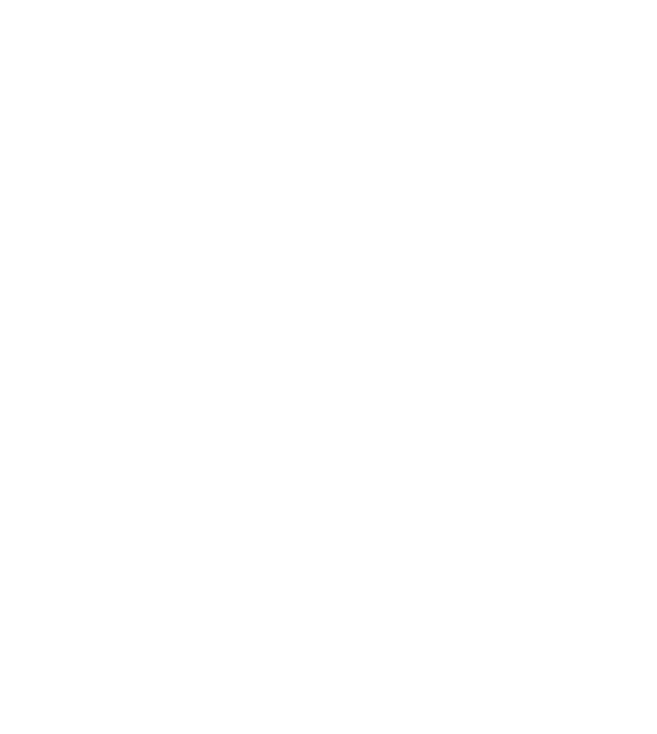
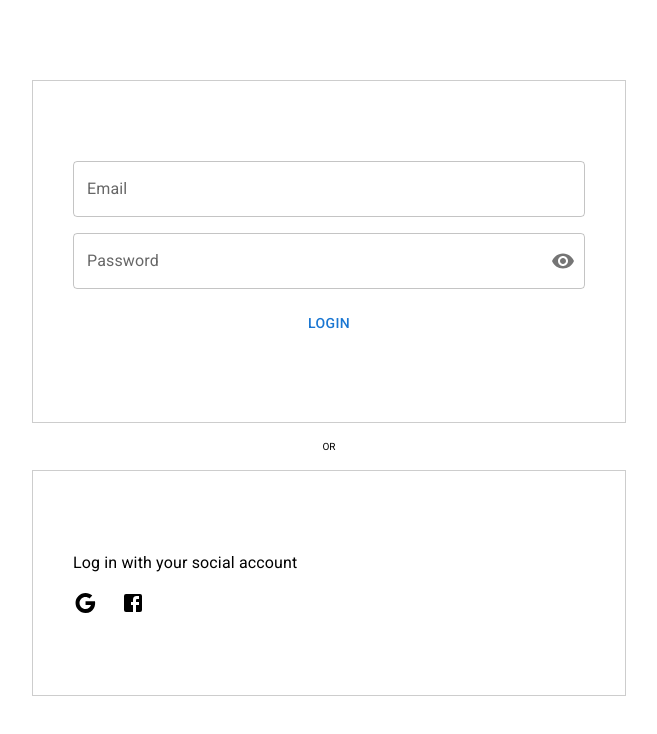
Before and after one commit to sedadiriker/Redux-Toolkit-TheNews, a React (Create React App) app: page /login in a window 1280 px wide. Shown: the top 734 px of the page, without its empty margins (319-976 px from the left). Built offline with nearby package versions, Linux system fonts and the light colour scheme.

Commit message:
create login page

```diff
--- a/src/App.js
+++ b/src/App.js
@@ -1,10 +1,12 @@
+import { Provider } from "react-redux";
 import AppRouter from "./router/AppRouter";
+import { store } from "./app/store";
 
 function App() {
   return (
-    <div className="App">
+    <Provider store={store}>
       <AppRouter/>
-    </div>
+    </Provider>
   );
 }
 
--- /dev/null
+++ b/src/app/store.jsx
@@ -0,0 +1,10 @@
+import { configureStore } from "@reduxjs/toolkit";
+import loginReducer from "../features/loginSlice";
+import newsReducer from "../features/newsSlice";
+
+export const store = configureStore({
+    reducer:{
+        login:loginReducer,
+        news:newsReducer
+    }
+})
--- /dev/null
+++ b/src/components/Navbar.jsx
@@ -0,0 +1,11 @@
+import React from 'react'
+
+const Navbar = () => {
+  return (
+    <div>
+
+    </div>
+  )
+}
+
+export default Navbar
--- /dev/null
+++ b/src/features/loginSlice.jsx
@@ -0,0 +1,20 @@
+import { createSlice } from '@reduxjs/toolkit'
+
+const initialState = {
+    user:{email:"",password:""}
+}
+
+const loginSlice = createSlice({
+  name: "login",
+  initialState,
+  reducers: {
+    setUser : (state,{payload}) => {
+        state.user = payload
+    }
+
+  }
+});
+
+export const {setUser} = loginSlice.actions
+
+export default loginSlice.reducer
--- /dev/null
+++ b/src/features/newsSlice.jsx
@@ -0,0 +1,42 @@
+import { createAsyncThunk, createSlice } from '@reduxjs/toolkit'
+import axios from 'axios'
+
+const initialState = {
+    newsData : [],
+    loading: false,
+    error:false
+}
+
+export const getNews = createAsyncThunk(
+    "getNews",
+    async () => {
+        const API_KEY = process.env.REACT_APP_apikey
+        const URL = `https://newsapi.org/v2/top-headlines?country=tr&apiKey=${API_KEY}`
+        const {data} = await axios(URL)
+        return data.articles
+    }
+)
+const newsSlice = createSlice({
+  name: "news",
+  initialState,
+  reducers: {
+
+  },
+  extraReducers:(builder) => {
+    builder.addCase(getNews.pending, (state)=> {
+        state.loading = true
+    })
+    .addCase(getNews.fulfilled,(state,{payload})=> {
+        state.loading = false
+        state.newsData = payload
+    })
+    .addCase(getNews.rejected,(state)=>{
+        state.error = true
+        state.loading = false
+    })
+}
+});
+
+export const {} = newsSlice.actions
+
+export default newsSlice.reducer
--- a/src/pages/Home.jsx
+++ b/src/pages/Home.jsx
@@ -1,11 +1,48 @@
-import React from 'react'
+import React, { useEffect } from "react";
+import { useDispatch, useSelector } from "react-redux";
+import { getNews } from "../features/newsSlice";
+import { Box, Grid } from "@mui/material";
 
 const Home = () => {
+  const dispatch = useDispatch();
+  const { newsData } = useSelector((state) => state.news);
+  console.log(newsData);
+
+  useEffect(() => {
+    dispatch(getNews());
+  }, []);
   return (
-    <div>
+    <Box>
+  <Grid container spacing={2}>
+    {/* İlk haber öğesi */}
+    <Grid item  xs={12} md={6}>
+      <p>İlk haber (2 satırlık alan)</p>
+    </Grid>
+    {/* Diğer haber öğeleri */}
+    <Grid item xs={12} md={6}>
+      {/* İkinci haber */}
+      <Grid container spacing={2}>
+        <Grid item xs={6}>
+          <p>İkinci haber</p>
+        </Grid>
+        <Grid item xs={6}>
+          <p>Üçüncü haber</p>
+        </Grid>
+      </Grid>
+      {/* Diğer haberler */}
+      <Grid container spacing={2}>
+        <Grid item xs={6}>
+          <p>Dördüncü haber</p>
+        </Grid>
+        <Grid item xs={6}>
+          <p>Beşinci haber</p>
+        </Grid>
+      </Grid>
+    </Grid>
+  </Grid>
+</Box>
 
-    </div>
-  )
-}
+  );
+};
 
-export default Home
+export default Home;
--- a/src/pages/Login.jsx
+++ b/src/pages/Login.jsx
@@ -1,10 +1,109 @@
+import * as React from "react"
+import Button from "@mui/material/Button"
+import TextField from "@mui/material/TextField"
+import Box from "@mui/material/Box"
+import Typography from "@mui/material/Typography"
+import Container from "@mui/material/Container"
+import IconButton from '@mui/material/IconButton';
+import InputAdornment from '@mui/material/InputAdornment';
+import Visibility from '@mui/icons-material/Visibility';
+import VisibilityOff from '@mui/icons-material/VisibilityOff';
+import { FormControl, InputLabel, OutlinedInput } from "@mui/material"
+import { Facebook, Google } from "@mui/icons-material"
+import { useDispatch } from "react-redux"
+import { setUser } from "../features/loginSlice"
 
 const Login = () => {
+  const [showPassword, setShowPassword] = React.useState(false)
+  const [email,setEmail] = React.useState("")
+  const [password,setPassword] = React.useState("")
+  const dispatch = useDispatch()
+
+  const handleClickShowPassword = () => setShowPassword((show) => !show);
+
+  const handleMouseDownPassword = (event) => {
+    event.preventDefault();
+  };
+
+  const handleSubmit = (e) => {
+    dispatch(setUser({email,password}))
+    setEmail("")
+    setPassword("")
+  }
+  // console.log(email)
+  // console.log(password)
   return (
-    <div>
-
-    </div>
-  )
-}
+    <Box
+      sx={{
+        display: "flex",
+        flexDirection: "column",
+        justifyContent: "center",
+        alignItems: "center",
+        gap: 2,
+        height: "75vh",
+        width:"100vw",
+        height:"95vh",
+      }}
+    >
+      <Box
+        component="form"
+        sx={{
+          display: "flex",
+          flexDirection: "column",
+          gap: "1rem",
+          border: "1px solid rgba(0, 0, 0, 0.197)",
+          px: 5,
+          py: 10,
+          width: {xs:"60%",md:"40%"},
+        }}
+      >
+        <FormControl variant="outlined">
+          <TextField value={email} onChange={(e)=> setEmail(e.target.value)} id="outlined-basic" label="Email" variant="outlined" />
+        </FormControl>
+        <FormControl variant="outlined">
+          <InputLabel htmlFor="outlined-adornment-password">
+            Password
+          </InputLabel>
+          <OutlinedInput
+          value={password}
+          onChange={(e)=>setPassword(e.target.value)}
+            id="outlined-adornment-password"
+            type={showPassword ? "text" : "password"}
+            endAdornment={
+              <InputAdornment position="end">
+                <IconButton
+                  aria-label="toggle password visibility"
+                  onClick={handleClickShowPassword}
+                  onMouseDown={handleMouseDownPassword}
+                  edge="end"
+                >
+                  {showPassword ? <VisibilityOff /> : <Visibility />}
+                </IconButton>
+              </InputAdornment>
+            }
+            label="Password"
+          />
+        </FormControl>
+        <Button onClick={handleSubmit}>Login</Button>
+      </Box>
+      <Typography fontSize={10}>OR</Typography>
+      <Box  sx={{
+          display: "flex",
+          flexDirection: "column",
+          gap: "1rem",
+          border: "1px solid rgba(0, 0, 0, 0.197)",
+          px: 5,
+          py: 10,
+          width: {xs:"60%",md:"40%"},
+        }}>
+        <Typography>Log in with your social account</Typography>
+        <Box display={"flex"} gap={3}>
+          <Google  />
+          <Facebook />
+        </Box>
+      </Box>
+    </Box>
+  );
+};
 
 export default Login
--- a/src/router/AppRouter.jsx
+++ b/src/router/AppRouter.jsx
@@ -1,10 +1,21 @@
+import { Route, Routes } from "react-router-dom";
+import Navbar from "../components/Navbar";
+import PrivateRouter from "./PrivateRouter";
+import Home from "../pages/Home";
+import Login from "../pages/Login";
 
 const AppRouter = () => {
   return (
-    <div>
+    <>
+      <Navbar />
+      <Routes>
+        <Route path="" element={<PrivateRouter/>}>
+            <Route path="/" element={<Home/>}/>
+        </Route>
+        <Route path="/login" element={<Login/>}/>
+      </Routes>
+    </>
+  );
+};
 
-    </div>
-  )
-}
-
-export default AppRouter
+export default AppRouter;
--- a/src/router/PrivateRouter.jsx
+++ b/src/router/PrivateRouter.jsx
@@ -1,8 +1,16 @@
+import { Outlet } from "react-router-dom"
+import Login from "../pages/Login"
+import { useSelector } from "react-redux"
 
 const PrivateRouter = () => {
+  // const user = false
+  const {user} = useSelector(state => state.login)
+  console.log(user)
   return (
     <div>
-
+      {
+        user?.email && user?.password ? <Outlet/> : <Login/>
+      }
     </div>
   )
 }
```
